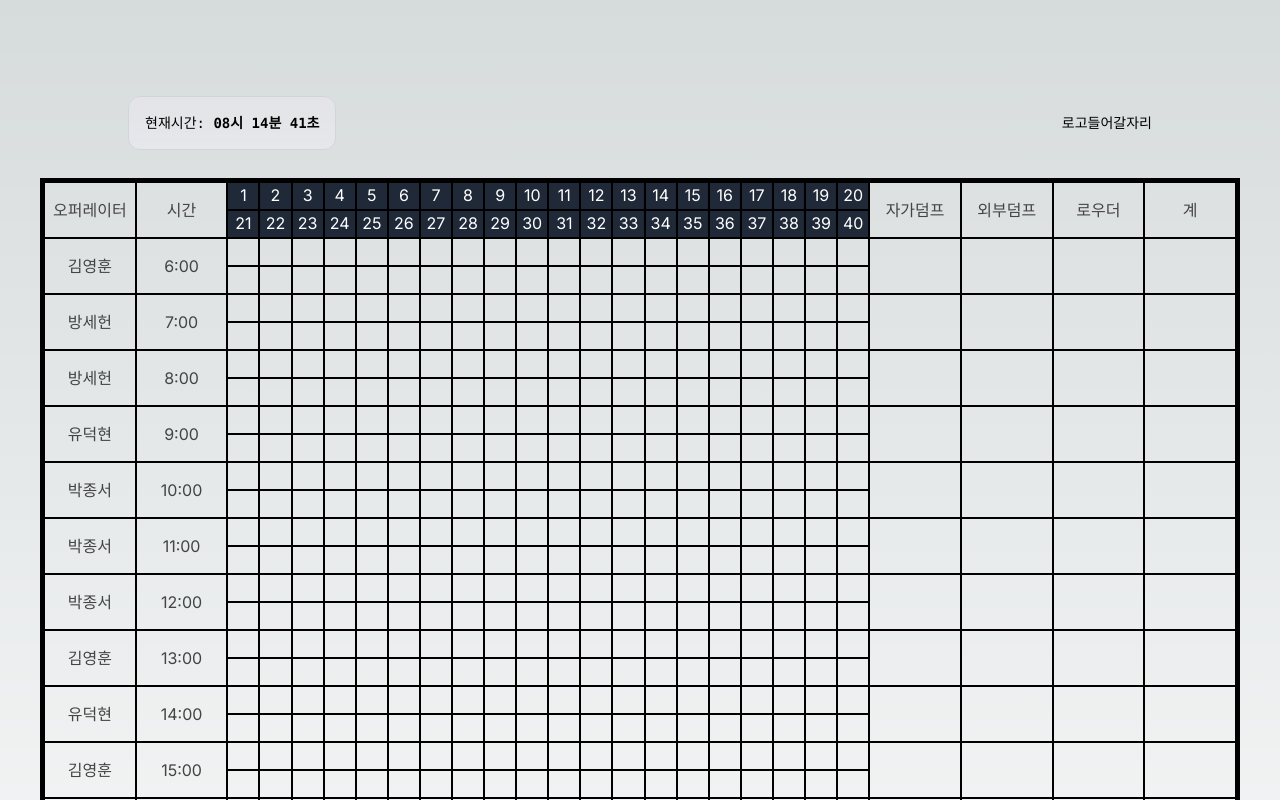
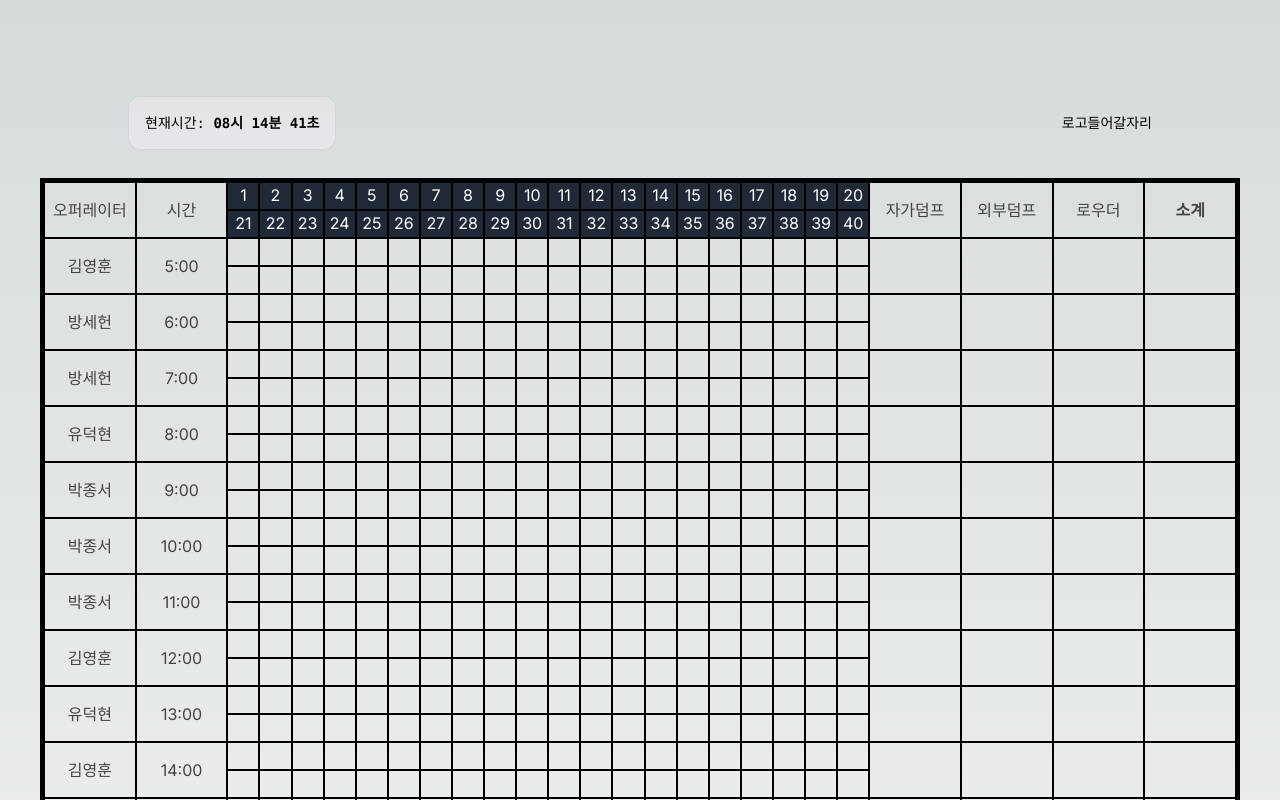
Before and after one commit to Addwords/dasung, a Next.js app: page / in a window 1280 px wide. Shown: the top 800 px of the page. Built offline with nearby package versions, Linux system fonts and the light colour scheme.

Commit message:
feedback1차

```diff
--- a/app/globals.css
+++ b/app/globals.css
@@ -67,5 +67,8 @@ body {
 }
 
 .col div {
+  text-align: center;
+  border:1px solid black;
+  min-height: 3.5rem;
   padding-top: 15px;
 }
--- a/app/page.tsx
+++ b/app/page.tsx
@@ -1,6 +1,7 @@
 'use client';
 
 import Table from "@/components/Table";
+import AlertModal from "@/components/modals/alert-modal";
 import InputModal from "@/components/modals/input-modal";
 import Image from "next/image";
 import { useEffect, useState } from "react";
@@ -10,12 +11,13 @@ let dumpCount = [...Array(40).fill('')];
 let subTot = [];
 let realHH = 6; //업무최초시간
 
-function Dump(name: String, val: string) {
+function Dump(name: String) {
 
   const now = new Date();
-  let HH = now.getHours();
-
-  const 마감시간 = 17; //업무종료시간?
+  const HH = now.getHours();
+  const MM = now.getMinutes();
+  // HH = 16;
+  const 마감시간 = 24; //업무종료시간?
 
   if (HH > 마감시간 || jCount > 39) {
     alert('불가능 합니다.');
@@ -25,10 +27,10 @@ function Dump(name: String, val: string) {
   let kind = name == '외부' ? 'o' : name == '로우더' ? 'r' : 'j'; //입력받은 차량종류
 
   let mertalIn = document.querySelector(`#t${HH}-${jCount}`) as HTMLElement; //현재시간+횟수에 해당하는 칸
-  let dialogInput = String(val); //String(Math.ceil(Math.random() * 10)); //모달창 입력으로 변경예정
+  // let dialogInput = String(val); //String(Math.ceil(Math.random() * 10)); //모달창 입력으로 변경예정
 
   if (!!mertalIn) {
-    mertalIn.textContent = val;  //dialogInput;
+    mertalIn.textContent = `${MM}'`;  //dialogInput;
     if (kind == 'o') {
       mertalIn.style.backgroundColor = '#ffff00'; //외부덤프
     }
@@ -50,10 +52,10 @@ function calculate(kind:String, HH:String) {
   let dumpTot = dumpCount.filter(el => kind === el).length; //차량별 합계
   let subTot  = dumpCount.filter(el => new RegExp(/([j,r,o])/).test(el)).length; //시간별 합계
 
-  let kCount = document.querySelector(`#${kind}${HH}`);
+  let kCount = document.getElementById(`${kind}${HH}`);
   kCount ? kCount.textContent = String(dumpTot) : 0;
 
-  let totCal = document.querySelector(`#tot${HH}`);
+  let totCal = document.getElementById(`tot${HH}`);
   totCal ? totCal.textContent = String(subTot) : 0;
 }
 
@@ -61,7 +63,7 @@ function modify() {
 
   --jCount;
   let HH = new Date().getHours();
-  let mertalIn = document.querySelector(`#t${HH}-${jCount}`) as HTMLElement;
+  let mertalIn = document.getElementById(`t${HH}-${jCount}`) as HTMLElement;
 
   if (!!mertalIn) {
     mertalIn.textContent = '';
@@ -106,6 +108,7 @@ export default function Home() {
           <p className="fixed left-0 top-0 flex w-full justify-center border-b border-gray-300 bg-gradient-to-b from-zinc-200 pb-6 pt-8 backdrop-blur-2xl dark:border-neutral-800 dark:bg-zinc-800/30 dark:from-inherit lg:static lg:w-auto  lg:rounded-xl lg:border lg:bg-gray-200 lg:p-4 lg:dark:bg-zinc-800/30">
             현재시간:&nbsp;
             <code className="font-mono font-bold" id="time">{ time }</code>
+            {}
           </p>
           <div className="fixed bottom-0 left-0 flex h-48 w-full items-end justify-center bg-gradient-to-t from-white via-white dark:from-black dark:via-black lg:static lg:h-auto lg:w-auto lg:bg-none">
             <a
@@ -129,18 +132,25 @@ export default function Home() {
         <div className="relative flex place-items-center mt-7 mb-5">
           <Table/>
         </div>
-        {
+        {/* {
           showModal && <InputModal
             title={tit}
             onHide={() => { setModal(false); }}
             onInput={(val:string) => { setModal(false); Dump(tit,val); }}
+          />
+        } */}
+        {
+          showModal && <AlertModal
+            title={tit}
+            onHide={() => { setModal(false); }}
+            onInput={() => { setModal(false); modify();}}
           />
         }
         <div className="mb-32 grid text-center lg:max-w-5xl lg:w-full lg:mb-0 lg:grid-cols-4 lg:text-left">
           <a
             className="group rounded-lg border border-transparent px-5 py-4 transition-colors hover:border-gray-300 hover:bg-gray-100 hover:dark:border-neutral-700 hover:dark:bg-neutral-800/30 cursor-pointer"
             rel="noopener noreferrer"
-            onClick={() => { setTit('자가'); setModal(true);}}
+            onClick={() => Dump('자가')}
           >
             <h2 className={`mb-3 text-2xl font-semibold`}>
               자가덤프{" "}
@@ -153,7 +163,7 @@ export default function Home() {
 
           <a
             className="group rounded-lg border border-transparent px-5 py-4 transition-colors hover:border-gray-300 hover:bg-gray-100 hover:dark:border-neutral-700 hover:dark:bg-neutral-800/30 cursor-pointer"
-            onClick={() => { setTit('외부'); setModal(true);}}
+            onClick={() => Dump('외부')}
             rel="noopener noreferrer"
           >
             <h2 className={`mb-3 text-2xl font-semibold`}>
@@ -164,7 +174,7 @@ export default function Home() {
 
           <a
             className="group rounded-lg border border-transparent px-5 py-4 transition-colors hover:border-gray-300 hover:bg-gray-100 hover:dark:border-neutral-700 hover:dark:bg-neutral-800/30 cursor-pointer"
-            onClick={() => { setTit('로우더'); setModal(true);}}
+            onClick={() => Dump('로우더')}
             rel="noopener noreferrer"
           >
             <h2 className={`mb-3 text-2xl font-semibold`}>
@@ -176,7 +186,7 @@ export default function Home() {
           <a
             className="group rounded-lg border border-transparent px-5 py-4 transition-colors hover:border-gray-300 hover:bg-gray-100 hover:dark:border-neutral-700 hover:dark:bg-neutral-800/30 cursor-pointer"
             rel="noopener noreferrer"
-            onClick={modify}
+            onClick={()=>setModal(true)}
           >
             <h2 className={`mb-3 text-2xl font-semibold`}>
               수정{" "}
--- a/components/Table.tsx
+++ b/components/Table.tsx
@@ -7,20 +7,21 @@ const Table = () => {
 	const cellRef = useRef([[]]);
 
 	const man = ['김영훈','방세헌','방세헌','유덕현','박종서','박종서','박종서','김영훈','유덕현','김영훈','유덕현','김영훈']; //금일 투입인력명
-	const jobTime = [6, 7, 8, 9, 10, 11, 12, 13, 14, 15, 16, 17];
+	const jobTime = [5, 6, 7, 8, 9, 10, 11, 12, 13, 14, 15, 16, 17,18,19,20,21,22,23,24];
 
 	return (
 		<div className="wrapper border-4 border-black ">
 			<div className="col">
 				<div className="min-h-14 text-center border border-black">오퍼레이터<br /></div>
 				{man.map((val,idx) => (
-					<div className="border border-black text-center min-h-14" key={idx + 1}>{val}</div>
+					//수정가능해야함
+					<div className=" cursor-pointer" onClick={()=>{}} key={idx + 1}>{val}</div>
 				))}
 			</div>
 			<div className="col">
 				<div className="min-h-14 text-center border border-black">시간</div>
 				{jobTime.map((val,idx) => (
-					<div key={val} className="border border-black text-center min-h-14">{val}:00</div>
+					<div key={val} className="">{val}:00</div>
 				))
 				}
 			</div>
@@ -38,30 +39,30 @@ const Table = () => {
 				}
 			</div>
 			<div className="col">
-				<div className="min-h-14 border border-black text-center">자가덤프</div>
+				<div className="">자가덤프</div>
 				{jobTime.map((val,idx) => (
-					<div key={val} id={`j${val}`} className="border border-black text-center min-h-14"></div>
+					<div key={val} id={`j${val}`} className=""></div>
 					))
 				}
 			</div>
 			<div className="col">
-				<div className="min-h-14 border border-black text-center">외부덤프</div>
+				<div className="">외부덤프</div>
 				{jobTime.map((val,idx) => (
-					<div key={val} id={`o${val}`} className="border border-black text-center min-h-14"></div>
+					<div key={val} id={`o${val}`} className=""></div>
 					))
 				}
 			</div>
 			<div className="col">
-				<div className="min-h-14 border border-black text-center">로우더</div>
+				<div className="">로우더</div>
 				{jobTime.map((val,idx) => (
-					<div key={val} id={`r${val}`} className="border border-black text-center min-h-14"></div>
+					<div key={val} id={`r${val}`} className=""></div>
 					))
 				}
 			</div>
 			<div className="col">
-				<div className="min-h-14 border border-black text-center">계</div>
+				<div className="font-bold">소계</div>
 				{jobTime.map((val,idx) => (
-					<div key={val} id={`tot${val}`} className="border border-black text-center min-h-14"></div>
+					<div key={val} id={`tot${val}`} className="font-bold"></div>
 					))
 				}
 			</div>
--- /dev/null
+++ b/components/modals/alert-modal.tsx
@@ -0,0 +1,53 @@
+import { useState } from 'react';
+import Button from 'react-bootstrap/Button';
+import Modal from 'react-bootstrap/Modal';
+
+function InputModal(props: any) {
+	const [val, setVal] = useState('');
+  return (
+    <>
+          <div
+            className="justify-center items-center flex overflow-x-hidden overflow-y-auto fixed inset-0 z-50 outline-none focus:outline-none"
+          >
+            <div className="relative w-auto my-6 mx-auto max-w-3xl">
+              {/*content*/}
+              <div className="border-0 rounded-lg shadow-lg relative flex flex-col w-full bg-white outline-none focus:outline-none">
+                {/*header*/}
+                <div className="flex items-start justify-between p-5 border-b border-solid border-blueGray-200 rounded-t">
+						  <h3 className="text-3xl font-semibold">
+              값을 취소합니다.
+              </h3>
+                  <button
+                    className="p-1 ml-auto bg-transparent border-0 text-black float-right text-3xl leading-none font-semibold outline-none focus:outline-none"
+                    onClick={() => props.onHide()}
+                  >
+                    <span className="bg-transparent text-black h-6 w-6 text-2xl block outline-none focus:outline-none">
+                      X
+                    </span>
+                  </button>
+                </div>
+                {/*body*/}
+                {/* <div className="relative p-6 flex-auto">
+                  <div className="mb-3 pt-0">
+
+                  </div>
+                </div> */}
+                {/*footer*/}
+                <div className="flex items-center justify-end p-6 border-t border-solid border-blueGray-200 rounded-b">
+                  <button
+                    className="bg-orange-700 text-white active:bg-orange-800 font-bold uppercase text-sm px-6 py-3 rounded shadow hover:shadow-lg outline-none focus:outline-none mr-1 mb-1 ease-linear transition-all duration-150"
+                    type="button"
+                    onClick={() => props.onInput()}
+                  >
+                    수정
+                  </button>
+                </div>
+              </div>
+            </div>
+          </div>
+          <div className="opacity-25 fixed inset-0 z-40 bg-black"></div>
+        </>
+  );
+}
+
+export default InputModal;
```
